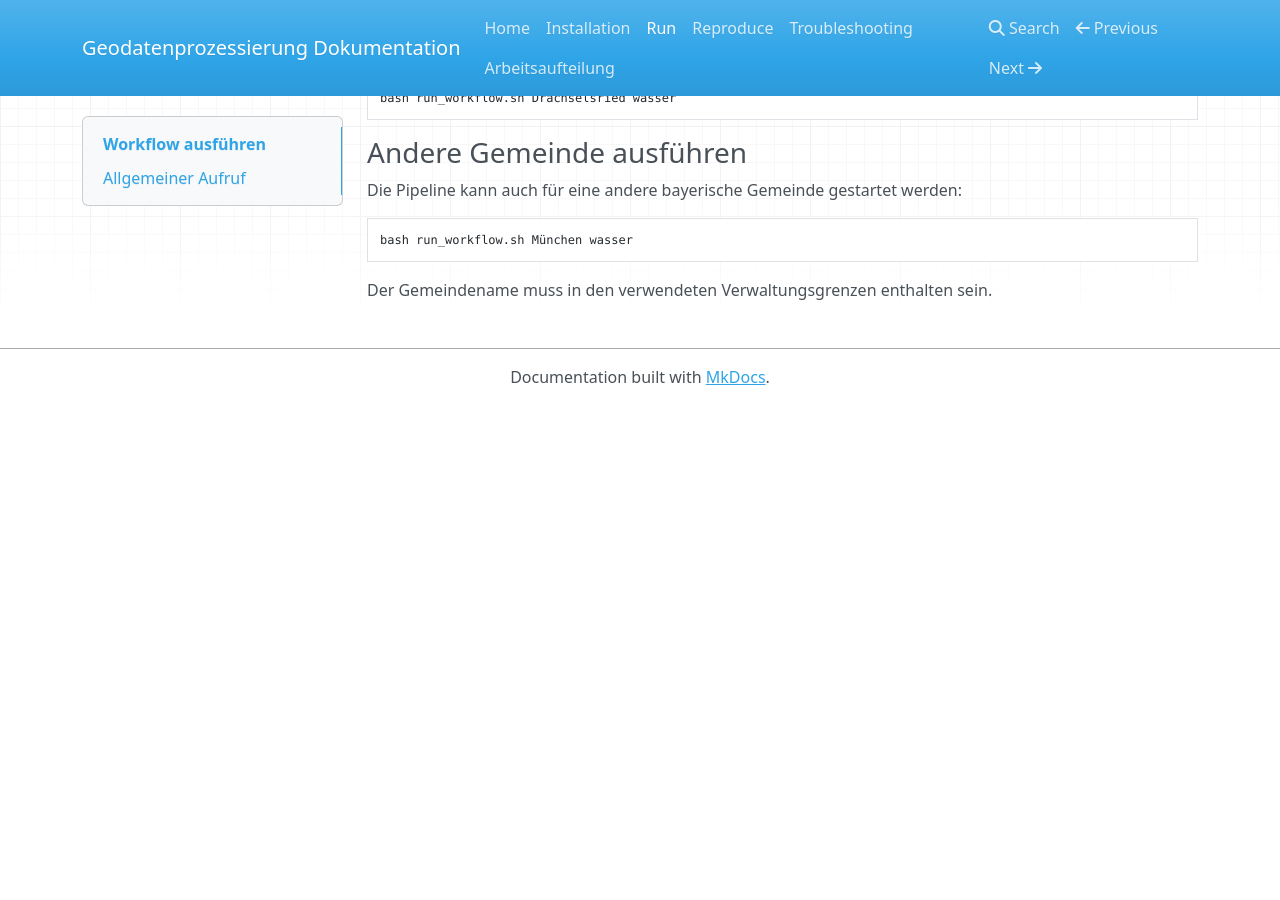
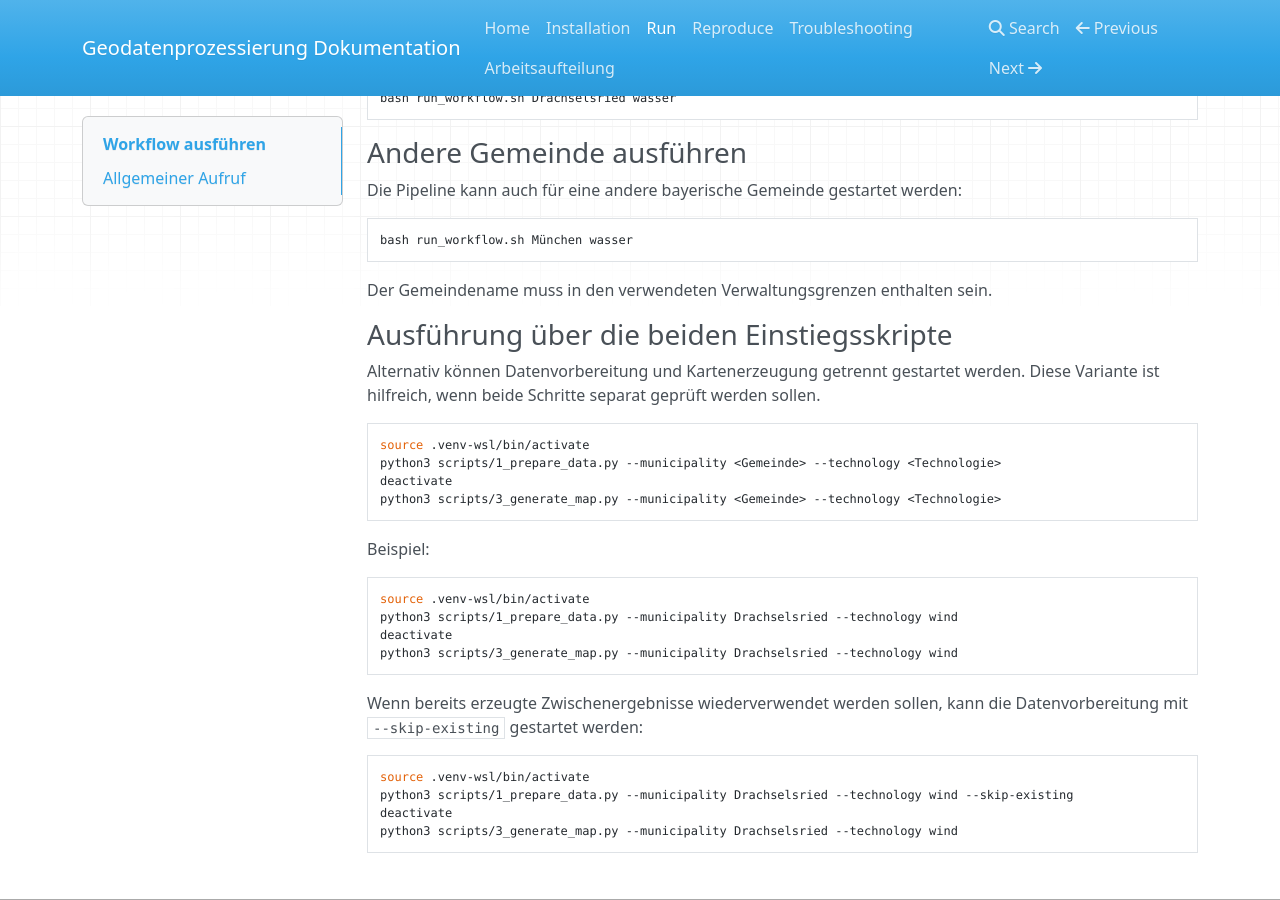
Before and after one commit to flobe08/Projekt---Geodatenprozessierung-und-Automatisierung, an MkDocs documentation site: the page built from docs/run.md, in a window 1280 px wide and 900 px high, scrolled down 670 px. Built offline with MkDocs 1.6.1, drawn with Linux system fonts in a browser that asks for light colours; nearby versions of some CDN libraries; before the commit the page ends 1075 px from its top, so only the background shows below that.

Commit message:
refactor: Ausführung über Einstiegsskript now in run.md

````diff
--- a/docs/run.md
+++ b/docs/run.md
@@ -36,3 +36,35 @@ Die Pipeline kann auch für eine andere bayerische Gemeinde gestartet werden:
 bash run_workflow.sh München wasser
 ```
 Der Gemeindename muss in den verwendeten Verwaltungsgrenzen enthalten sein.
+
+
+### Ausführung über die beiden Einstiegsskripte
+
+Alternativ können Datenvorbereitung und Kartenerzeugung getrennt gestartet werden.
+Diese Variante ist hilfreich, wenn beide Schritte separat geprüft werden sollen.
+
+```bash
+source .venv-wsl/bin/activate
+python3 scripts/1_prepare_data.py --municipality <Gemeinde> --technology <Technologie>
+deactivate
+python3 scripts/3_generate_map.py --municipality <Gemeinde> --technology <Technologie>
+```
+
+Beispiel:
+
+```bash
+source .venv-wsl/bin/activate
+python3 scripts/1_prepare_data.py --municipality Drachselsried --technology wind
+deactivate
+python3 scripts/3_generate_map.py --municipality Drachselsried --technology wind
+```
+
+Wenn bereits erzeugte Zwischenergebnisse wiederverwendet werden sollen, kann
+die Datenvorbereitung mit `--skip-existing` gestartet werden:
+
+```bash
+source .venv-wsl/bin/activate
+python3 scripts/1_prepare_data.py --municipality Drachselsried --technology wind --skip-existing
+deactivate
+python3 scripts/3_generate_map.py --municipality Drachselsried --technology wind
+```
````
Also changed, not shown: README.md (+3 -37 lines).
